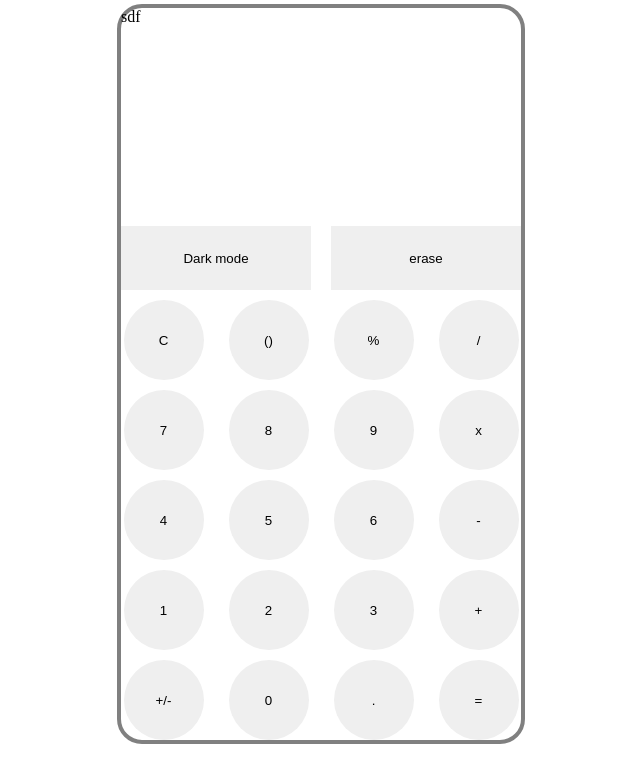
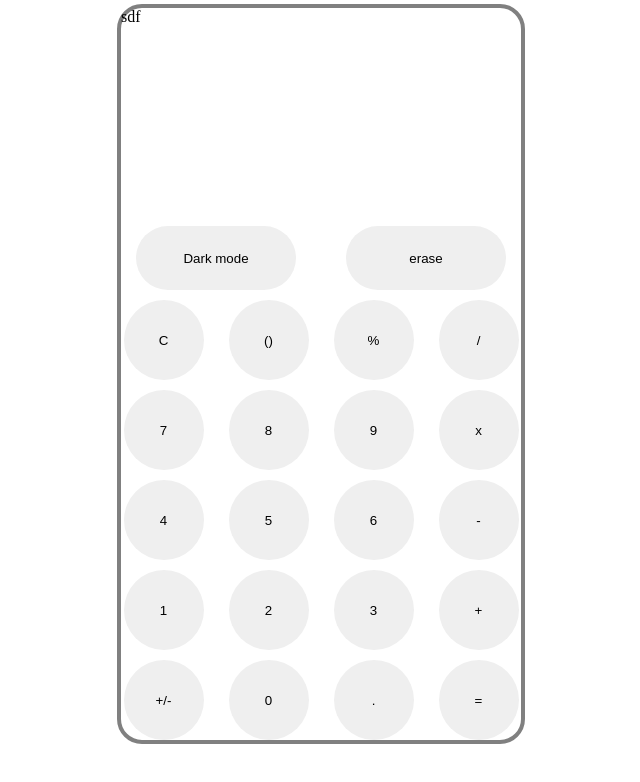
Before and after one commit to Honey-Sharma-git/Calculator, a plain HTML site: page index.html in a window 1280 px wide. Shown: the whole page, without its empty margins (319-959 px from the left). Drawn offline with Linux system fonts and the light colour scheme.

Commit message:
Functional button size and layout

```diff
--- a/CSS/main.css
+++ b/CSS/main.css
@@ -21,7 +21,10 @@ body {
 }
 .functional-button {
   height: 8vh;
+  aspect-ratio: 2.5/1;
+  place-self: center;
   border: transparent;
+  border-radius: 50px;
   outline: transparent;
 }
 .keys {
```
